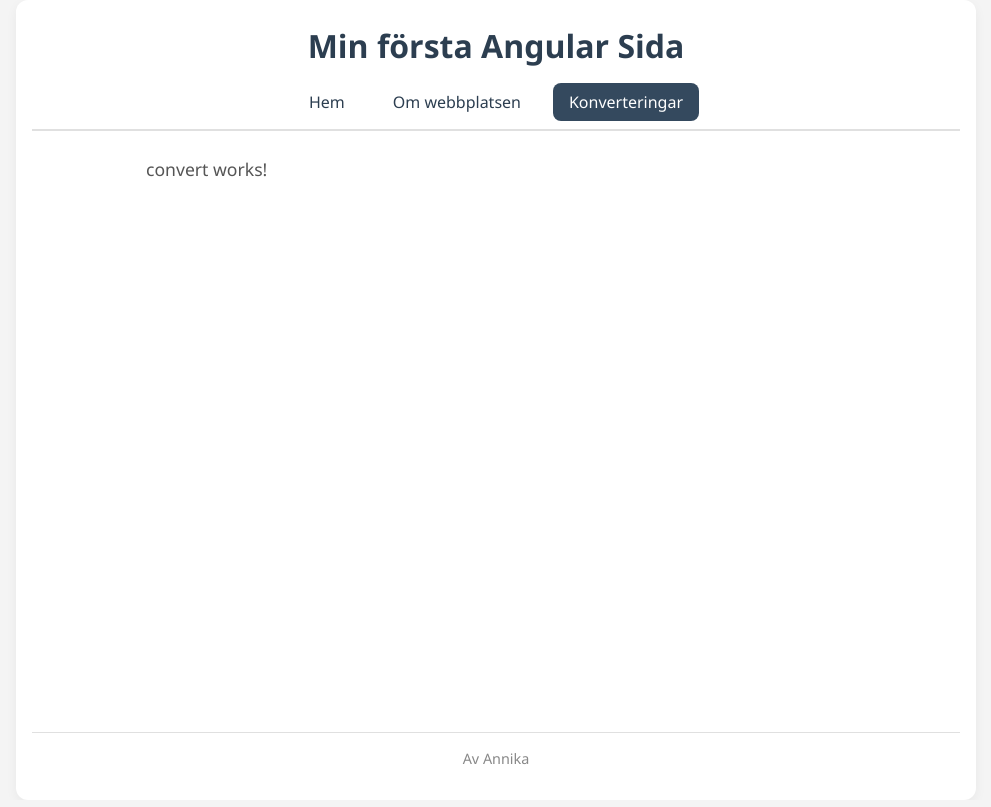
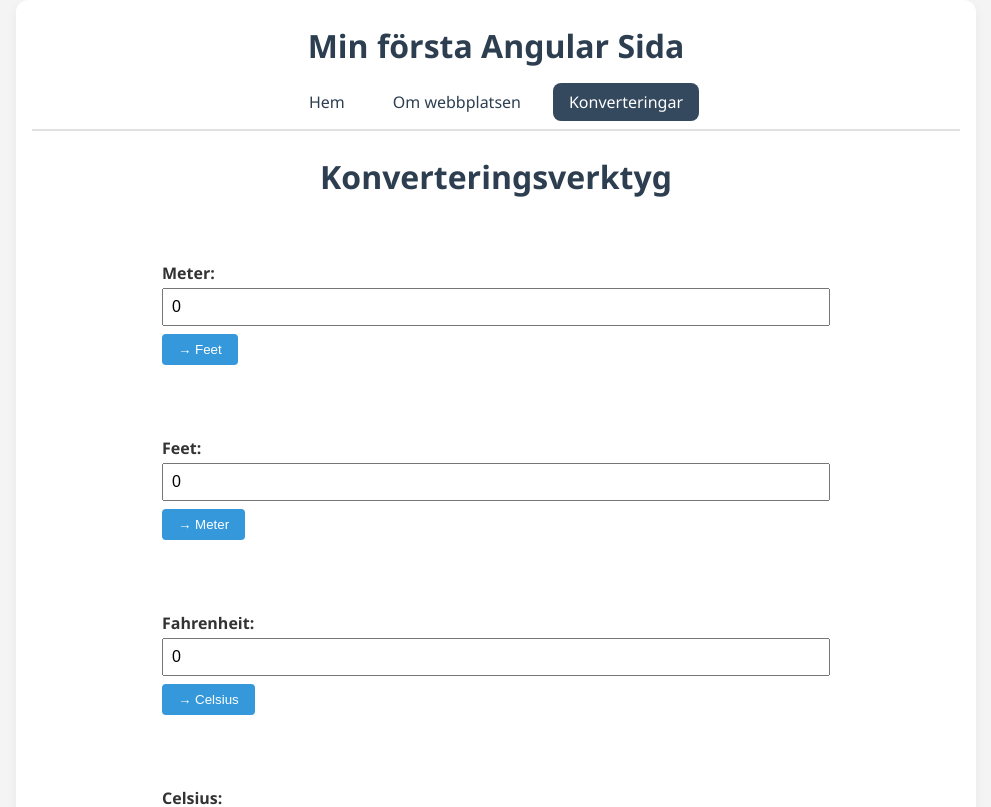
Before and after one commit to agadman/myFirstAngularProject, an Angular app: page /convert in a window 1280 px wide. Shown: the top 807 px of the page, without its empty margins (144-1135 px from the left). Built offline with nearby package versions, Linux system fonts and the light colour scheme.

Commit message:
lagt till konverteringar

```diff
--- a/src/app/pages/convert/convert.component.css
+++ b/src/app/pages/convert/convert.component.css
@@ -0,0 +1,46 @@
+section {
+    max-width: 700px;
+    margin: 0 auto;
+    padding: 2rem 1rem;
+    text-align: left;
+  }
+
+  h2 {
+    text-align: center;
+    margin-bottom: 2rem;
+  }
+
+  label {
+    display: block;
+    margin-bottom: 0.25rem;
+    font-weight: 600;
+  }
+
+  input {
+    width: 100%;
+    padding: 0.5rem;
+    margin-bottom: 0.5rem;
+    box-sizing: border-box;
+    font-size: 1rem;
+  }
+
+  button {
+    padding: 0.5rem 1rem;
+    margin-bottom: 0.5rem;
+    background-color: #3498db;
+    border: none;
+    color: white;
+    cursor: pointer;
+    border-radius: 4px;
+    transition: background-color 0.3s ease;
+  }
+
+  button:hover {
+    background-color: #2980b9;
+  }
+
+  p {
+    font-size: 1rem;
+    margin-bottom: 2rem;
+    color: #2c3e50;
+  }
--- a/src/app/pages/convert/convert.component.html
+++ b/src/app/pages/convert/convert.component.html
@@ -1 +1,26 @@
-<p>convert works!</p>
+<h2>Konverteringsverktyg</h2>
+
+<section>
+  <label for="meters">Meter:</label>
+  <input type="number" id="meters" [(ngModel)]="meters" />
+  <button (click)="convertMetersToFeet()">→ Feet</button>
+  <p *ngIf="resultMetersToFeet !== null">Resultat: {{ resultMetersToFeet }} feet</p>
+</section>
+<section>
+  <label for="feet">Feet:</label>
+  <input type="number" id="feet" [(ngModel)]="feet" />
+  <button (click)="convertFeetToMeters()">→ Meter</button>
+  <p *ngIf="resultFeetToMeters !== null">Resultat: {{ resultFeetToMeters }} meter</p>
+</section>
+<section>
+  <label for="fahrenheit">Fahrenheit:</label>
+  <input type="number" id="fahrenheit" [(ngModel)]="fahrenheit" />
+  <button (click)="convertFahrenheitToCelsius()">→ Celsius</button>
+  <p *ngIf="resultFahrenheitToCelsius !== null">Resultat: {{ resultFahrenheitToCelsius }} °C</p>
+</section>
+<section>
+  <label for="celsius">Celsius:</label>
+  <input type="number" id="celsius" [(ngModel)]="celsius" />
+  <button (click)="convertCelsiusToFahrenheit()">→ Fahrenheit</button>
+  <p *ngIf="resultCelsiusToFahrenheit !== null">Resultat: {{ resultCelsiusToFahrenheit }} °F</p>
+</section>
--- a/src/app/pages/convert/convert.component.ts
+++ b/src/app/pages/convert/convert.component.ts
@@ -1,11 +1,41 @@
 import { Component } from '@angular/core';
+import { FormsModule } from '@angular/forms';
+import { CommonModule } from '@angular/common';
 
 @Component({
   selector: 'app-convert',
-  imports: [],
+  standalone: true,
+  imports: [FormsModule, CommonModule],
   templateUrl: './convert.component.html',
   styleUrl: './convert.component.css'
 })
 export class ConvertComponent {
+  // Inputs
+  meters: number = 0;
+  feet: number = 0;
+  fahrenheit: number = 0;
+  celsius: number = 0;
 
+  // Results
+  resultMetersToFeet: number | null = null;
+  resultFeetToMeters: number | null = null;
+  resultFahrenheitToCelsius: number | null = null;
+  resultCelsiusToFahrenheit: number | null = null;
+
+  // Methods
+  convertMetersToFeet(): void {
+    this.resultMetersToFeet = this.meters * 3.28084;
+  }
+
+  convertFeetToMeters(): void {
+    this.resultFeetToMeters = this.feet / 3.28084;
+  }
+
+  convertFahrenheitToCelsius(): void {
+    this.resultFahrenheitToCelsius = (this.fahrenheit - 32) * 5 / 9;
+  }
+
+  convertCelsiusToFahrenheit(): void {
+    this.resultCelsiusToFahrenheit = (this.celsius * 9 / 5) + 32;
+  }
 }
```
